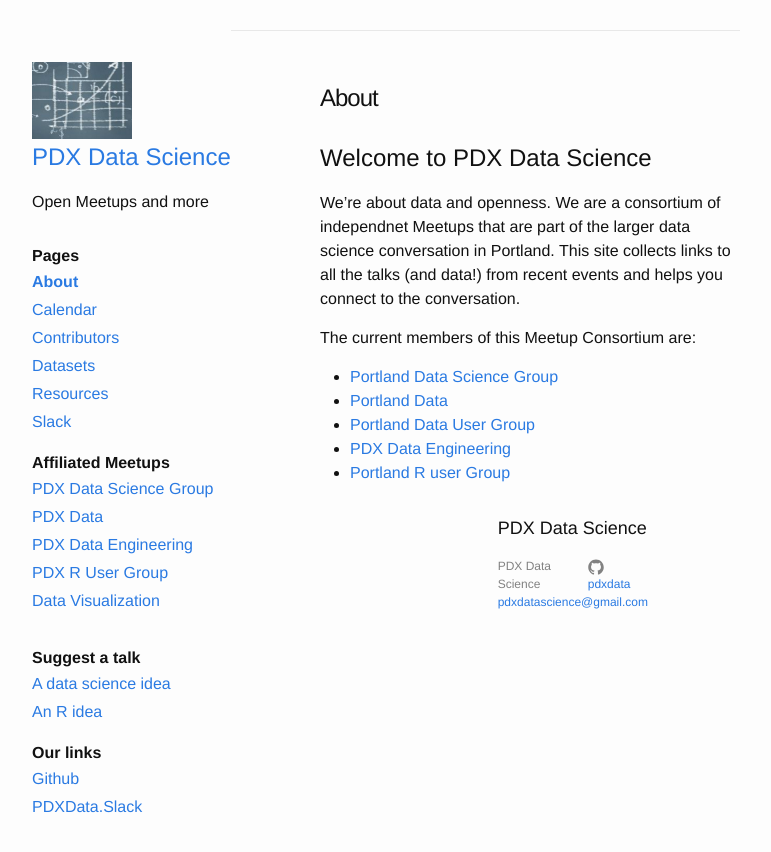
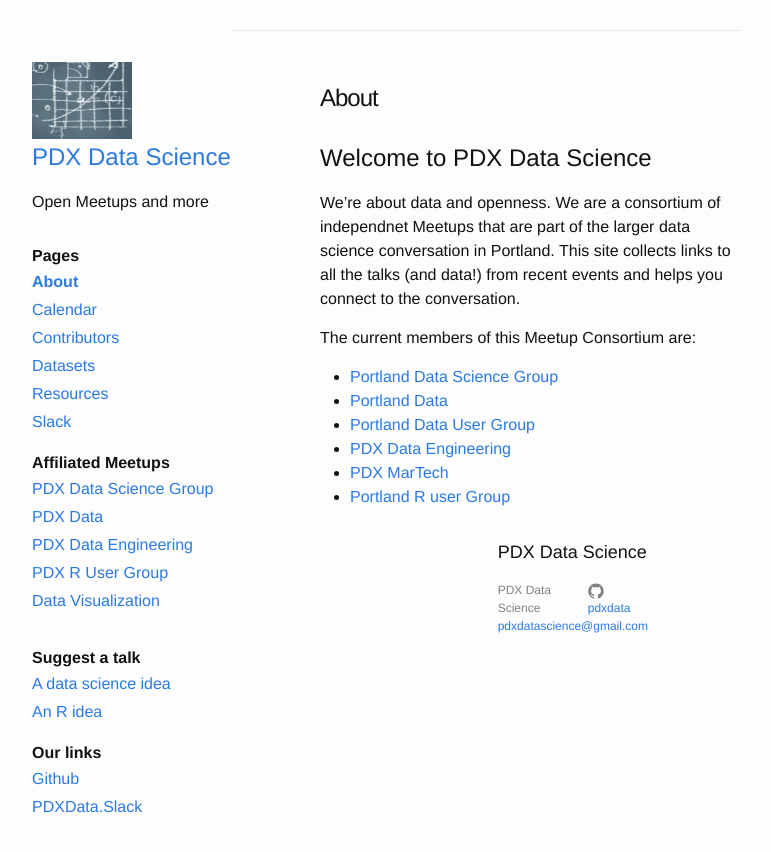
Before and after one commit to PdxData/pdxdata.github.io, a Jekyll site: the page built from about.md, in a window 1280 px wide. Shown: the top 852 px of the page, without its empty margins (270-1041 px from the left). Built offline with Jekyll 4.4.1, drawn with Linux system fonts in a browser that asks for light colours.

Commit message:
Adding MarTech link to the nav-bar

```diff
--- a/about.md
+++ b/about.md
@@ -16,6 +16,7 @@
 * [Portland Data](http://www.meetup.com/Portland-Data/)
 * [Portland Data User Group](http://www.meetup.com/Portland-Data-User-Group/)
 * [PDX Data Engineering](http://www.meetup.com/PDX-Data-Engineering/)
+* [PDX MarTech](https://www.meetup.com/MarTech-PDX-Marketing-Technology-Group/)
 * [Portland R user Group](http://www.meetup.com/portland-r-user-group/)
 
 {{ site.sponsor }}
```
